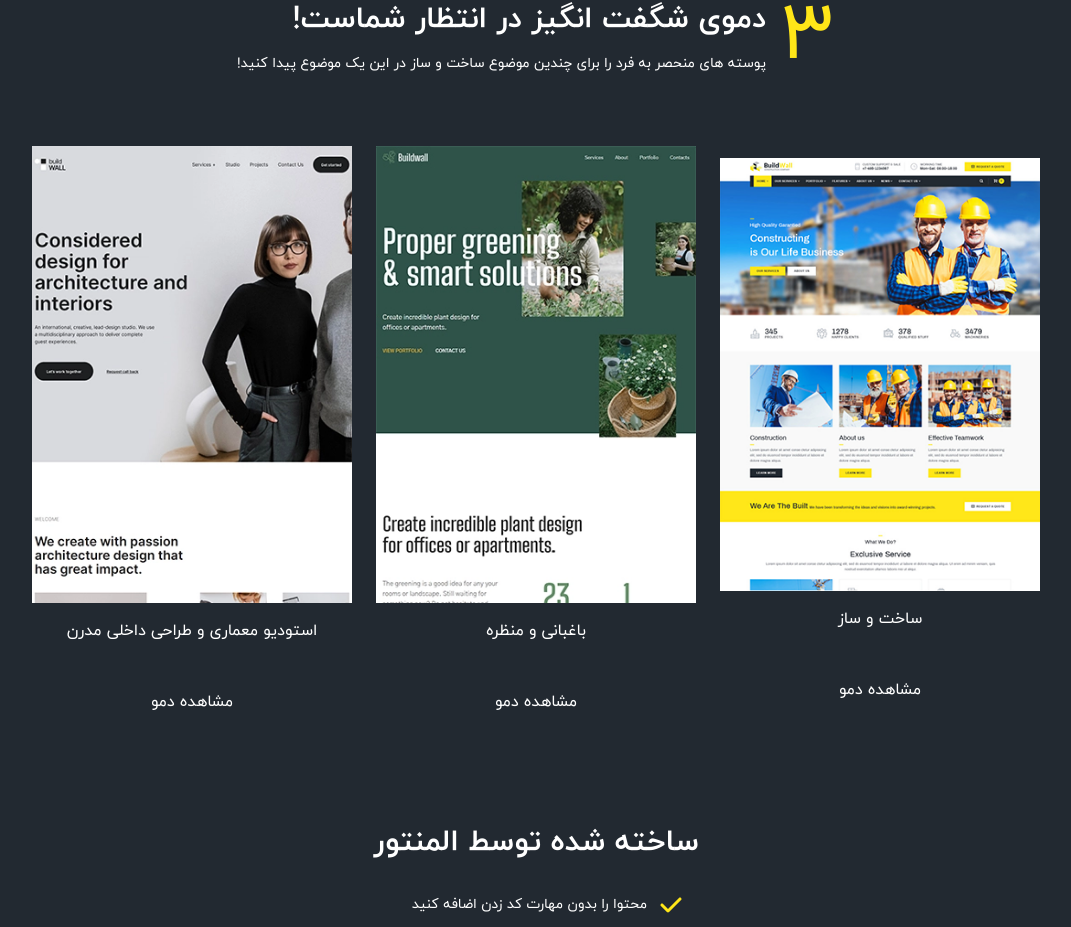
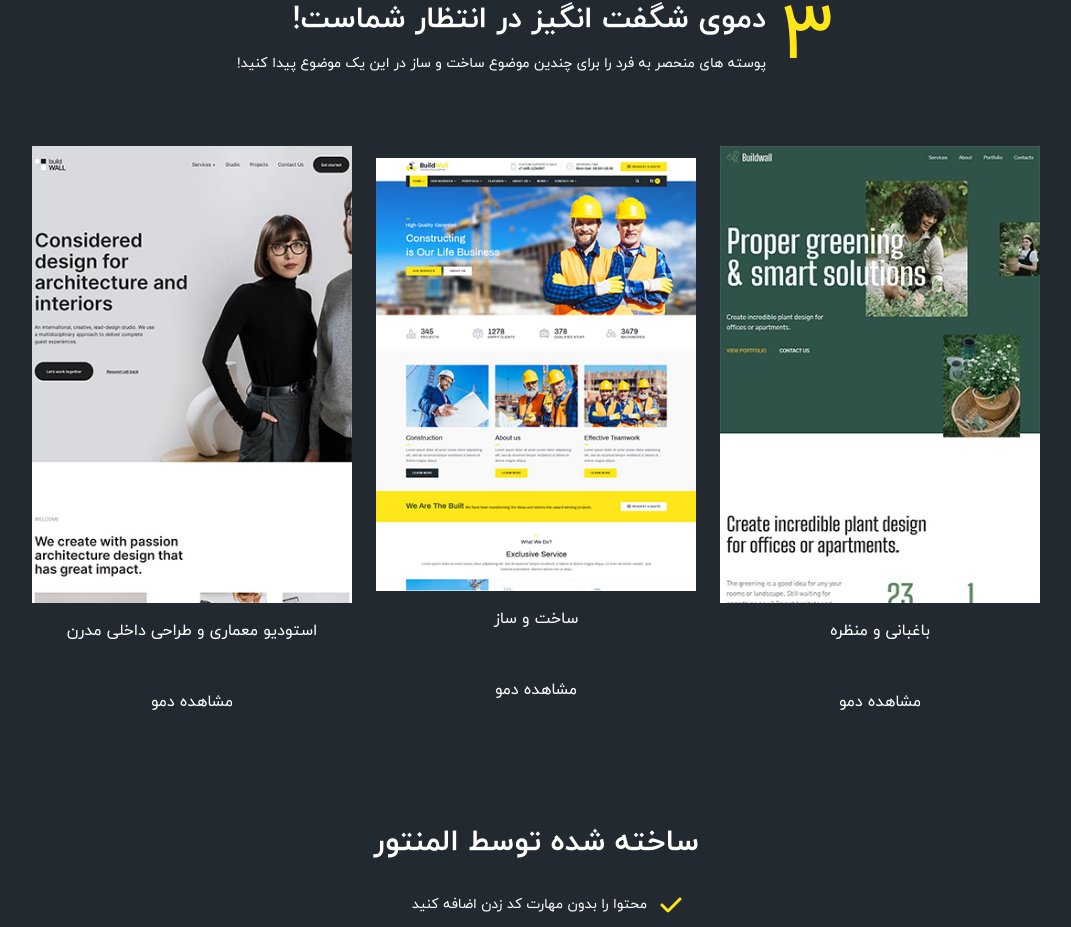
Before and after one commit to mahyarErshad/buildwall, a React (Vite) app: page / in a window 1280 px wide. Shown: the part 814-1741 px from the top of the page, without its empty margins (104-1175 px from the left). Built offline with nearby package versions, Linux system fonts and the light colour scheme.

Commit message:
Changed the order

```diff
--- a/src/Components/Body/DemosSection/DemosSection.jsx
+++ b/src/Components/Body/DemosSection/DemosSection.jsx
@@ -8,14 +8,14 @@ import image3 from "../../../assets/images/card-images/skin3.webp";
 function DemosSection() {
   const data = [
     {
+      title: "باغبانی و منظره",
+      image: image2,
+      href: "https://ld-wp73.template-help.com/buildwall/v2/gardening/",
+    },
+    {
       title: "ساخت و ساز",
       image: image1,
       href: "https://ld-wp73.template-help.com/buildwall/v3/default/",
-    },
-    {
-      title: "باغبانی و منظره",
-      image: image2,
-      href: "https://ld-wp73.template-help.com/buildwall/v2/gardening/",
     },
     {
       title: "استودیو معماری و طراحی داخلی مدرن",
```
